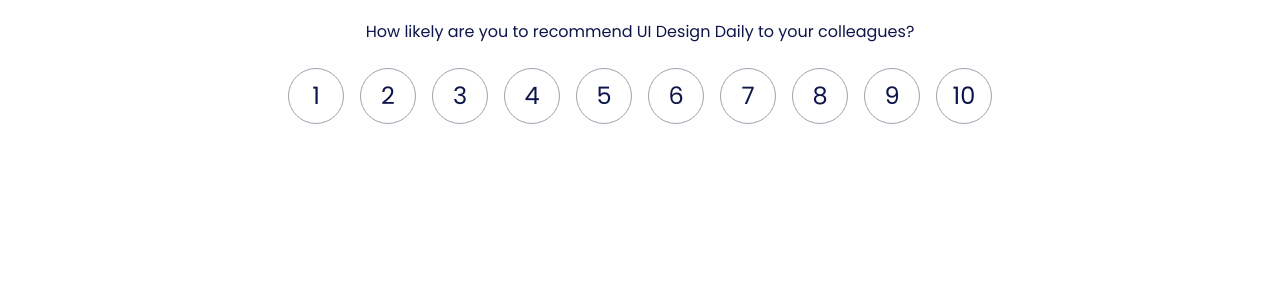
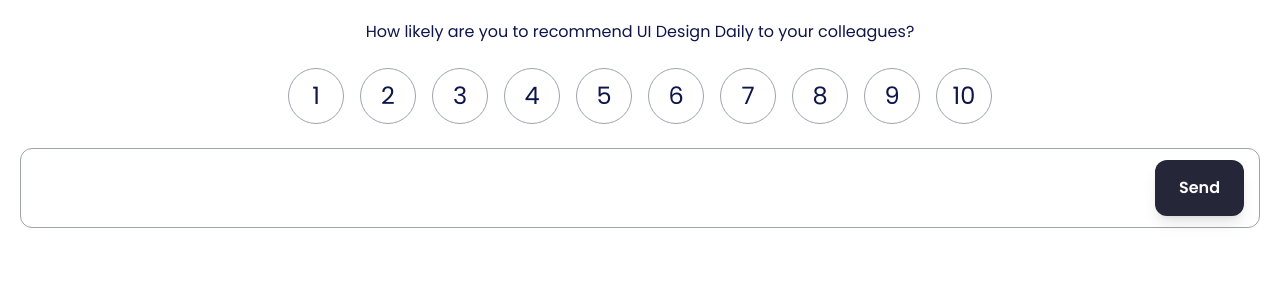
Before and after one commit to Deyjuwon/Sinar, a React (Vite) app: page /feedback in a window 1280 px wide. Shown: the top 300 px of the page. Built offline with nearby package versions, Linux system fonts and the light colour scheme.

Commit message:
feedback page styling

```diff
--- a/src/Components/Button.jsx
+++ b/src/Components/Button.jsx
@@ -2,7 +2,7 @@
 
 const Button = ({ name }) => {
   return (
-    <button className='bg-btnBlue text-white font-semibold py-4 px-4 rounded-xl shadow-lg'>{name}</button>
+    <button className='bg-btnBlue text-white font-semibold py-4 px-6 rounded-xl shadow-lg'>{name}</button>
   )
 }
 
--- a/src/Components/Feedback.jsx
+++ b/src/Components/Feedback.jsx
@@ -1,4 +1,5 @@
 import React from 'react'
+import Button from './Button'
 
 const Feedback = () => {
   return (
@@ -16,6 +17,14 @@
           <div className='rounded-full h-14 w-14 flex justify-center items-center border border-gray-400 text-black-txt text-2xl'>9</div>
           <div className='rounded-full h-14 w-14 flex justify-center items-center border border-gray-400 text-black-txt text-2xl'>10</div>
         </div>
+        <div className='relative'>
+          <input placeholder='' type="text" className='h-20 w-full border border-gray-400 rounded-xl' />
+          <div className='absolute top-3 right-4'>
+            <Button name="Send" />
+          </div>
+
+        </div>
+
 
     </div>
   )
```
